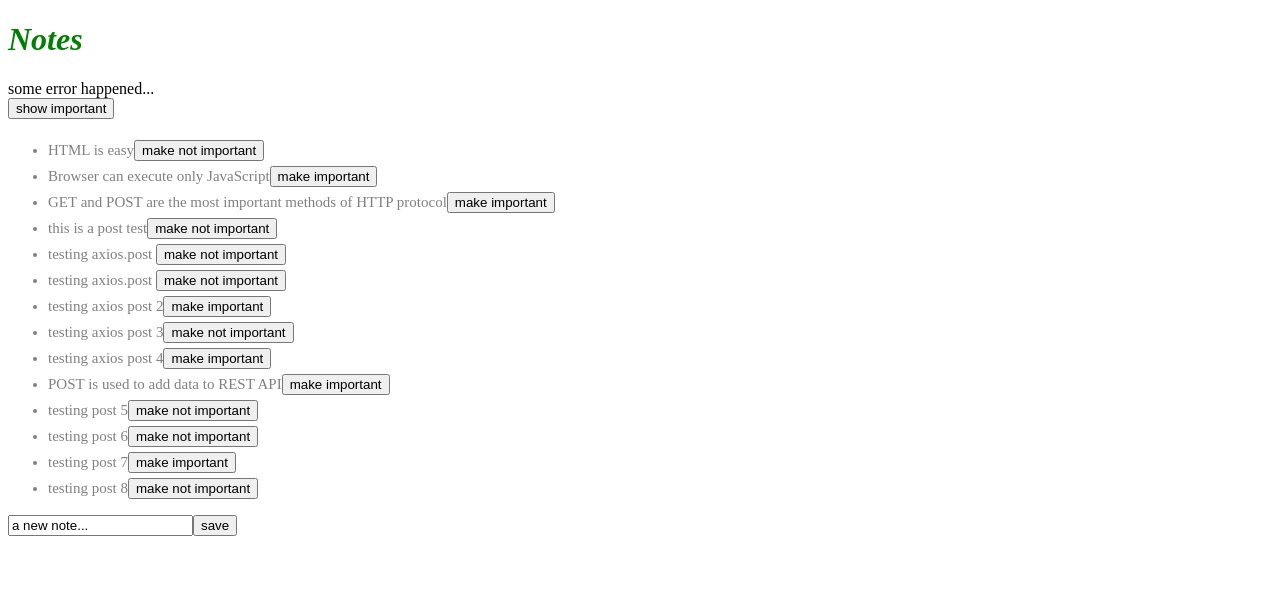
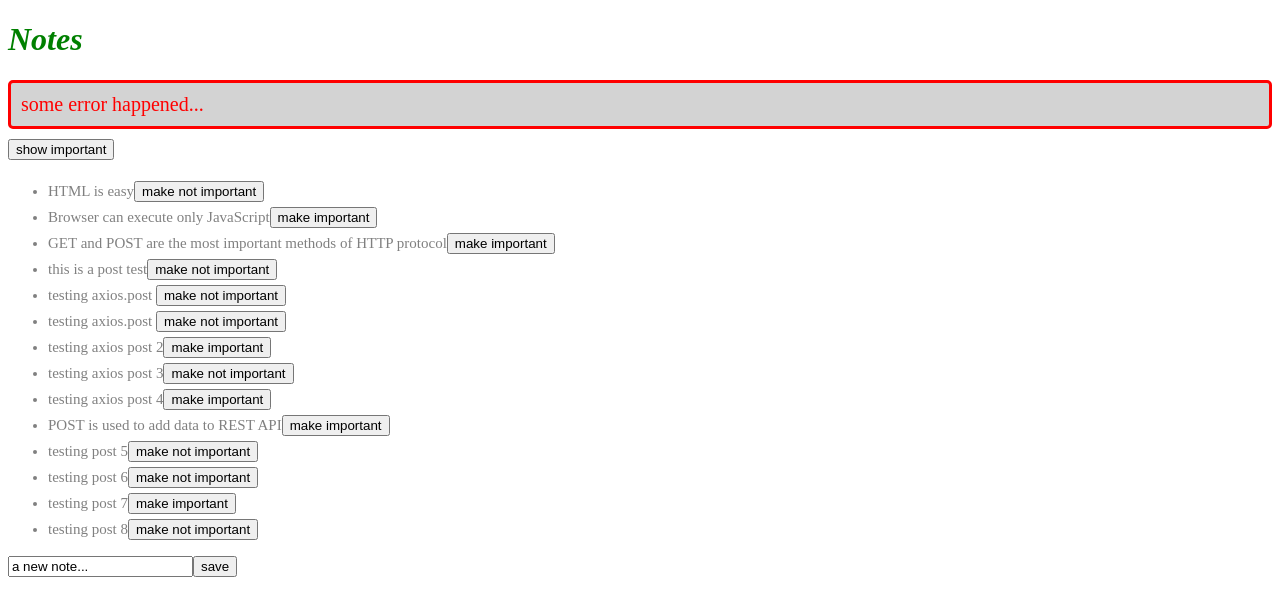
Before and after one commit to moodyKroko/fs-part2-notes, a React (Create React App) app: page / in a window 1280 px wide. Shown: the top 616 px of the page. Built offline with nearby package versions, Linux system fonts and the light colour scheme; data requests are answered from the project's data file.

Commit message:
add error Notification css

```diff
--- a/src/index.css
+++ b/src/index.css
@@ -8,3 +8,13 @@
   padding-top: 5px;
   font-size: 15px;
 }
+
+.error {
+  color: red;
+  background: lightgray;
+  font-size: 20px;
+  border-style: solid;
+  border-radius: 5px;
+  padding: 10px;
+  margin-bottom: 10px;
+}
```
